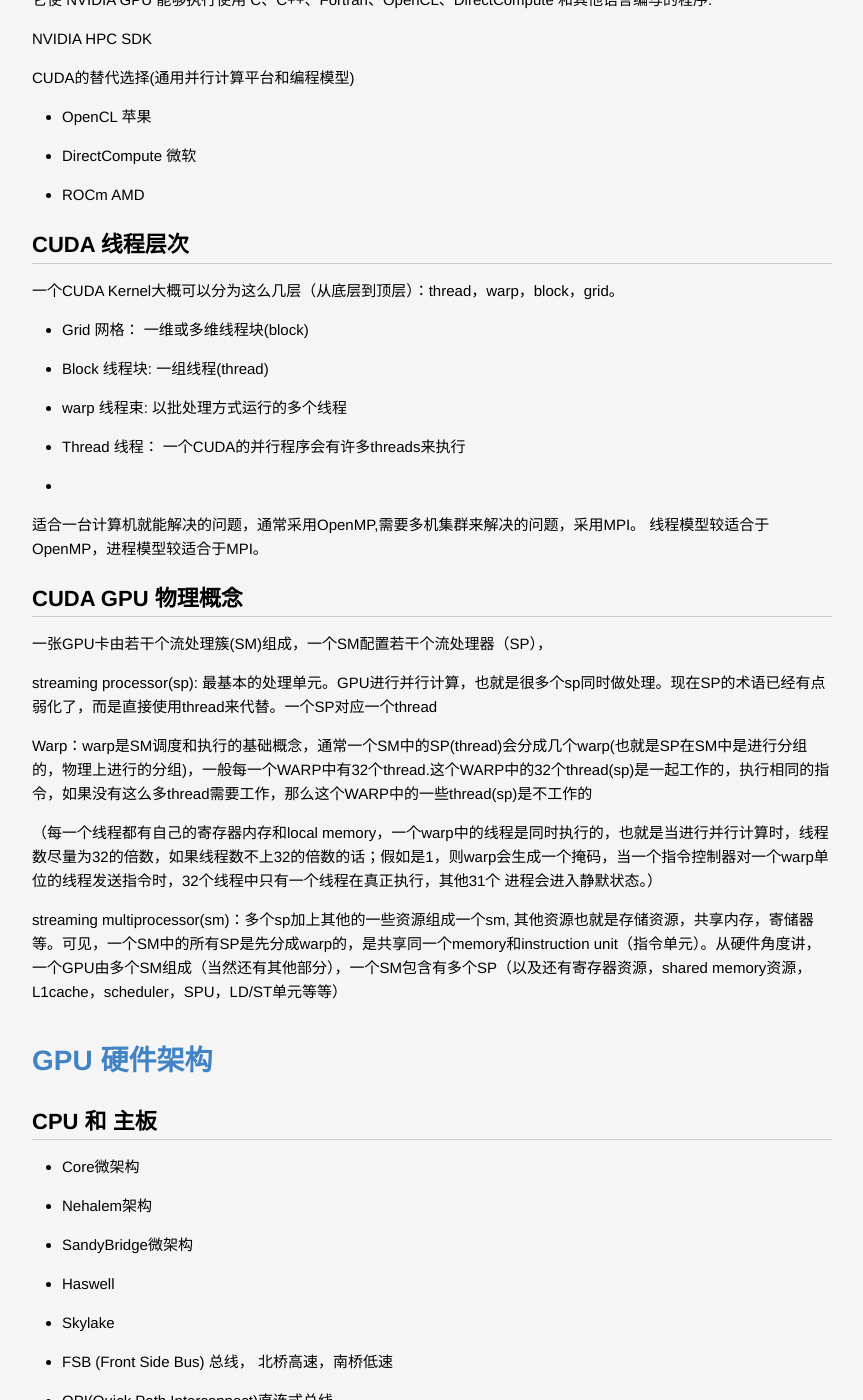
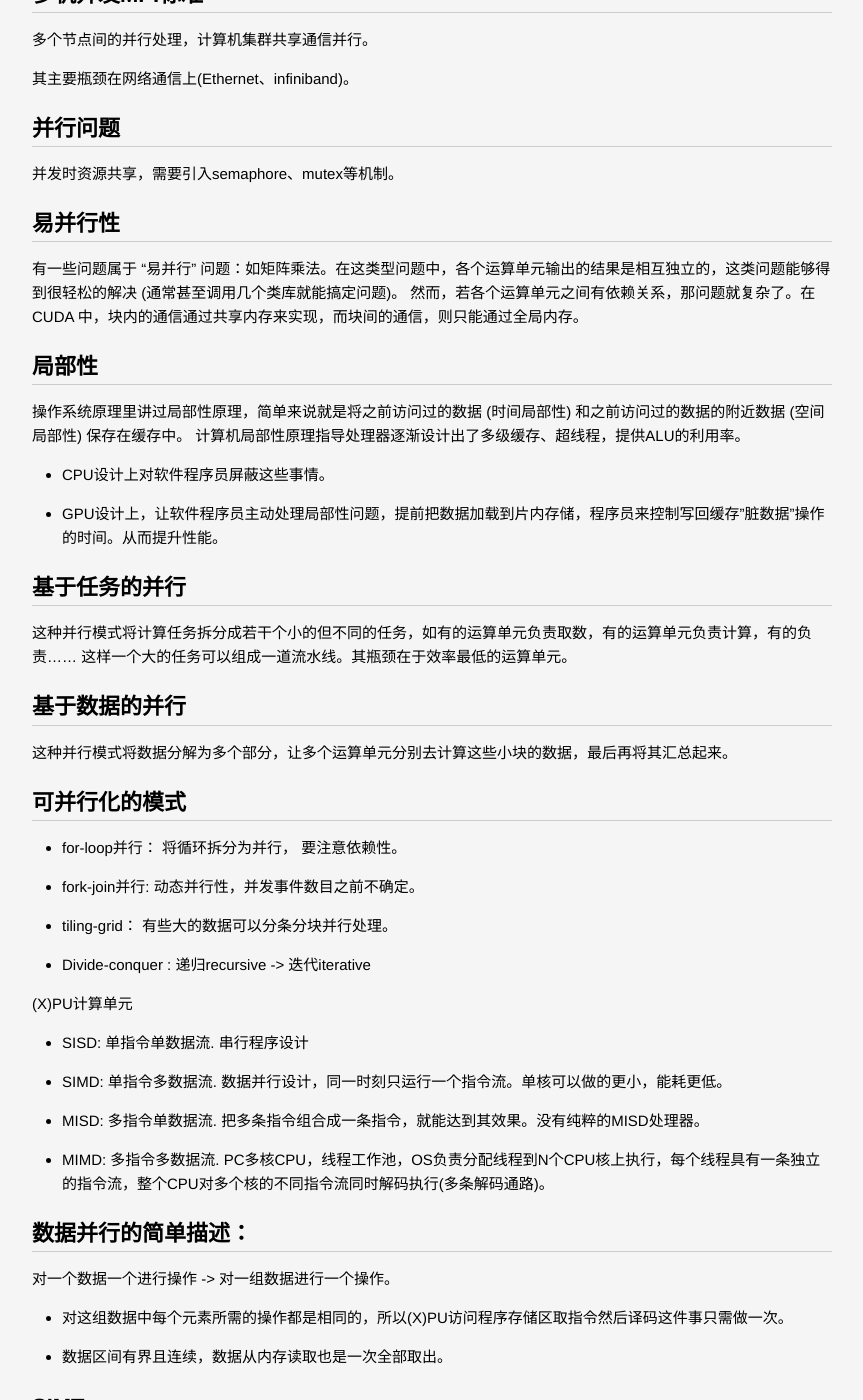
Before and after one commit to lucky521/blog, a Jekyll site: the page built from _posts/framework/2021-11-06-cuda.markdown, in a window 1280 px wide and 1400 px high, scrolled down 4716 px. Shown: the whole window, without its empty margins (208-1071 px from the left). Built offline with Jekyll 4.4.1, drawn with Linux system fonts in a browser that asks for light colours; some of the changed text lies outside the part shown.

Commit message:
Update 2021-11-06-cuda.markdown

```diff
--- a/_posts/framework/2021-11-06-cuda.markdown
+++ b/_posts/framework/2021-11-06-cuda.markdown
@@ -5,17 +5,25 @@
 ---
 
 # HPC历史
-HPC高性能计算：是一个很早就有的领域.
+HPC高性能计算：是一个很早就有的领域. GPU和CPU的结合在HPC领域成为趋势。
 
-冯诺依曼体系下的处理器。
+## 冯诺依曼架构处理器
+当代几乎所有的处理器都是冯诺依架构： 处理器持续从存储器取指令、指令译码、执行指令的指令周期。 CPU由控制器、存储器、运算器组成。
 
-内存速度和时钟速度的比率是限制CPU、GPU吞吐量的重要因素。引入三级缓存来加速.
+内存速度和时钟速度的比率是限制处理器吞吐量的重要因素。大多数程序都是内存受限型而不是时钟受限型，CPU引入三级缓存来加速。  缓存越多，芯片成本越高，成品难度也越大。
+## 克雷向量处理器
 
-## 克雷向量处理器
-一个操作处理多个操作数
+70年代，克雷计算机，其设计结构对后续GPU有很深的影响
+* 多个处理器共享内存
+* 一个操作处理多个操作数
 
 ## 连接机并行指令集
-早期的并行指令集都是为解决图像处理、视频处理而设计出现的。
+
+80年代，连接机，其SIMD处理方式与后续处理器SIMD基本一致
+
+* 早期的并行指令集，都是为解决图像处理、视频处理而设计出现的。
+* 采用的是标准的单指令多数据 (SIMD) 并行处理。连接机通过这种设计消除多余的访存操作，并将内存读写周期变为原来的 1/16
+* 64k个处理器，每个核都在其数据集上执行SIMD指令
 
 SIMD: 一条指令处理多条数据，用于小碎数据的并行操作。比如i7是64位处理器，一次最多处理64位（8个字节）数据。早先处理这些数据只能用于他们的低８位，如果把64位寄存器拆成８个８位寄存器就能同时完成８个操作，计算效率提升了８倍．
 * MMX: MMX将64位寄存当作2X32或8X8来用，只能处理整形计算.
@@ -25,22 +33,41 @@
 ![](https://pic3.zhimg.com/80/v2-94dff219fb39d2c2ccc0d2c38f08181a_720w.jpg)
 
 
-## ARM NEON 指令集
-ARM从v7版本开始引入高级SIMD，称之为NEON。GCC里面有个编译选项是-fpu=neon，当这个设置时，编译器就支持了ARM SIMD，也就是neon。
+## CELL处理器：
 
+20世纪初，IBM、索尼合作研发，它和之后Nvidia的GPU很类似。
 
-## CELL处理器： IBM、索尼、
-
+* 一个 PPC 处理器作为监管处理器，与大量的SPE流处理器相连通，组成了一个工作流水线。
+* 每个SPE核可执行独立的程序，不同SPE核的处理可以不同，比如一个SPE做
+* PPC核取一组待处理数据，分配给若干个SPE核，执行完毕后PPC核再取回。
+* 环形流水线，每个SPE核执行一种操作
 
 ## 多点计算：
-主频太高，电力和散热成本上升，收益递减。使用多个单核实现集群并行处理，成本更低。
+
+Bonic、Folding@home、Bitcoin、Hadoop等点计算项目出现。
+
+单节点算力受主频太高，电力和散热成本上升，收益递减。使用多个单核实现集群并行处理(网络互联、PCIE互联)，成本更低。
 
 
 ## GPGPU编程
+
+GPU的应用早已不限于图像领域。
 使用GPU做通用目的的并行计算（而不是仅仅用于图形渲染）。 这已经跟CUDA的设计思想一致了
 http://graphics.stanford.edu/courses/cs148-10-fall/lectures/programmable.pdf
 
+* 整型并行处理
+* 浮点数并行处理
+* 向量并行处理
 
+典型操作
+* map
+* reduce
+* stream filtering
+* scan
+* scatter
+* gather
+* sort
+* search
 
 
 
@@ -67,14 +93,21 @@
 * NVS产品: 应用于商业级图像显卡
 * GeForce、TITAN 产品： 应用于消费级娱乐显卡
 
-AMD GPU版本历史
+AMD GPU
 * AMD Instinct: 应用于计算卡
 * AMD Radeon: 应用于显示卡
 
-Intel GPU版本历史
+Intel GPU
+* Xe架构
+
+ARM GPU
+* Mali GPU: 基于tile-based的渲染原理，旨在通过最小化帧缓冲访问所需的外部DDR存储器带宽来提高系统范围的能效
+
+Apple GPU
+* M1新品： 内置了8核GPU，深度学习引擎
 
 
-ARM GPU
+
 
 
 
@@ -103,6 +136,31 @@
 
 并发时资源共享，需要引入semaphore、mutex等机制。
 
+## 易并行性
+
+有一些问题属于 “易并行” 问题：如矩阵乘法。在这类型问题中，各个运算单元输出的结果是相互独立的，这类问题能够得到很轻松的解决 (通常甚至调用几个类库就能搞定问题)。
+然而，若各个运算单元之间有依赖关系，那问题就复杂了。在 CUDA 中，块内的通信通过共享内存来实现，而块间的通信，则只能通过全局内存。
+
+## 局部性
+操作系统原理里讲过局部性原理，简单来说就是将之前访问过的数据 (时间局部性) 和之前访问过的数据的附近数据 (空间局部性) 保存在缓存中。
+计算机局部性原理指导处理器逐渐设计出了多级缓存、超线程，提供ALU的利用率。
+* CPU设计上对软件程序员屏蔽这些事情。
+* GPU设计上，让软件程序员主动处理局部性问题，提前把数据加载到片内存储，程序员来控制写回缓存"脏数据"操作的时间。从而提升性能。
+
+
+## 基于任务的并行
+这种并行模式将计算任务拆分成若干个小的但不同的任务，如有的运算单元负责取数，有的运算单元负责计算，有的负责...... 这样一个大的任务可以组成一道流水线。其瓶颈在于效率最低的运算单元。
+
+## 基于数据的并行
+这种并行模式将数据分解为多个部分，让多个运算单元分别去计算这些小块的数据，最后再将其汇总起来。
+
+## 可并行化的模式
+
+* for-loop并行：   将循环拆分为并行， 要注意依赖性。
+* fork-join并行: 动态并行性，并发事件数目之前不确定。
+* tiling-grid： 有些大的数据可以分条分块并行处理。
+* Divide-conquer : 递归recursive -> 迭代iterative
+
 
 (X)PU计算单元
 * SISD: 单指令单数据流.   串行程序设计
@@ -116,7 +174,6 @@
 * 数据区间有界且连续，数据从内存读取也是一次全部取出。
 
 
-GPU 硬编码 实现 AES、H264
 
 ## SIMT
 Nvidia GPU版的SIMD又成为SIMT，单指令多线程，其指令操作码跟CPU的不同，需要程序通过一个内核程序指定每个线程的工作内容。
@@ -130,10 +187,9 @@
 ## 面向GPU编程思想上的差异
 程序中能够并行运行的代码占多大比例？
 
-
 单线程CPU程序员 vs GPU上的并行程序员
-大多数的程序还都是串行主导。（分时复用达到并发效果，不算是真正的并行）
-并行处理带来复杂度的提高，设计GPU软件时程序员需要把并发性和局部性作为关键问题来考虑。
+* 大多数的程序还都是串行主导。（分时复用达到并发效果，不算是真正的并行）
+* 并行处理带来复杂度的提高，设计GPU软件时程序员需要把并发性和局部性作为关键问题来考虑。
 
 
 
@@ -163,38 +219,62 @@
 
 CUDA的替代选择(通用并行计算平台和编程模型)
 * OpenCL 苹果
-* DirectCompute 微软
+* DirectCompute 微软DirectX的一部分。
 * ROCm AMD
 
 
 ## CUDA 线程层次
 
 一个CUDA Kernel大概可以分为这么几层（从底层到顶层）：thread，warp，block，grid。
+PS：core和kernel两个词，core指的是硬件核心，处理器；kernel指软件核心，可重复使用的种子。
 
 * Grid 网格： 一维或多维线程块(block)
-* Block 线程块: 一组线程(thread)
-* warp 线程束: 以批处理方式运行的多个线程
-* Thread 线程： 一个CUDA的并行程序会有许多threads来执行
-*
+* Block 线程块: 一组线程(thread)，包含若干个warp。
+* warp 线程束: 以批处理方式运行的多个线程， 一个SIMD处理中若干个线程是同时执行的。
+* Thread 线程： 一个CUDA的并行程序会有许多threads来执行， 线程是GPU运算的最小执行单元。
+* Kernel definition:  使用__global__定义的C/C++函数。
 
-
-适合一台计算机就能解决的问题，通常采用OpenMP,需要多机集群来解决的问题，采用MPI。
-线程模型较适合于OpenMP，进程模型较适合于MPI。
 
 
 ## CUDA GPU 物理概念
 
 一张GPU卡由若干个流处理簇(SM)组成，一个SM配置若干个流处理器（SP），
 
-streaming processor(sp): 最基本的处理单元。GPU进行并行计算，也就是很多个sp同时做处理。现在SP的术语已经有点弱化了，而是直接使用thread来代替。一个SP对应一个thread
+* 内存（全局的、常量的、共享的）
+* 流处理器簇（SM)
+  * 每个SM内有多个SP共享的、程序可控的高速缓存
+  * 每个SM内有一个寄存器文件
+* 流处理器/流处理单元（SP）
+  * 一个SM里的所有SP共享内存和指令单元。
+  * 随着更新换代，一个SM中的SP越来越多。
+
+streaming processor(sp): 最基本的处理单元。GPU进行并行计算，也就是很多个sp同时做处理。现在SP的术语已经有点弱化了，而是直接使用thread来代替。一个SP对应一个thread.
 
 
-Warp：warp是SM调度和执行的基础概念，通常一个SM中的SP(thread)会分成几个warp(也就是SP在SM中是进行分组的，物理上进行的分组)，一般每一个WARP中有32个thread.这个WARP中的32个thread(sp)是一起工作的，执行相同的指令，如果没有这么多thread需要工作，那么这个WARP中的一些thread(sp)是不工作的
-
+Warp：warp是SM调度和执行的基础概念，通常一个SM中的SP(thread)会分成几个warp(也就是SP在SM中是进行分组的，物理上进行的分组)，一般每一个WARP中有32个thread.这个WARP中的32个thread(sp)是一起工作的，执行相同的指令，如果没有这么多thread需要工作，那么这个WARP中的一些thread(sp)是不工作的.
 （每一个线程都有自己的寄存器内存和local memory，一个warp中的线程是同时执行的，也就是当进行并行计算时，线程数尽量为32的倍数，如果线程数不上32的倍数的话；假如是1，则warp会生成一个掩码，当一个指令控制器对一个warp单位的线程发送指令时，32个线程中只有一个线程在真正执行，其他31个 进程会进入静默状态。）
 
 
-streaming multiprocessor(sm)：多个sp加上其他的一些资源组成一个sm, 其他资源也就是存储资源，共享内存，寄储器等。可见，一个SM中的所有SP是先分成warp的，是共享同一个memory和instruction unit（指令单元）。从硬件角度讲，一个GPU由多个SM组成（当然还有其他部分），一个SM包含有多个SP（以及还有寄存器资源，shared memory资源，L1cache，scheduler，SPU，LD/ST单元等等）
+## CUDA Library
+
+* libcu++
+  * https://github.com/nvidia/libcudacxx
+* CuBLAS: 线性代数库
+  * https://docs.nvidia.com/cuda/cublas/index.html
+* cutensor
+  * https://docs.nvidia.com/cuda/cutensor/index.html
+* NCCL: 实现多GPU卡的collective communication通信（all-gather, reduce, broadcast）库
+  * https://docs.nvidia.com/deeplearning/nccl/user-guide/docs/index.html
+* CuDNN： 深度学习库
+  * https://docs.nvidia.com/deeplearning/cudnn/developer-guide/index.html
+* TensorRT： 推理优化库
+  * https://docs.nvidia.com/deeplearning/tensorrt/quick-start-guide/index.html
+* DALI: 数据ETL预处理库(py库)
+  * https://docs.nvidia.com/deeplearning/dali/user-guide/docs/index.html
+
+
+
+
 
 
 
@@ -204,59 +284,62 @@
 
 # GPU 硬件架构
 
-## CPU 和 主板
-* Core微架构
-* Nehalem架构
-* SandyBridge微架构
+CPU 被设计为以尽可能快的速度执行称为线程(thread)的一系列操作，并且可以并行执行几十个这样的线程；
+GPU 被设计为并行执行数千个线程（摊销较慢的单线程性能以实现更大的吞吐量）, 将更多的晶体管用于数据处理而不是数据缓存和流量控制。
+
+CPU 一般是基于时间片轮转调度原则，每个线程固定地执行单个时间片；而 GPU 的策略则是在线程阻塞的时候迅速换入换出.
+
+## CPU
+* Core 微架构
+* Nehalem
+* SandyBridge
+* IvyBridge
 * Haswell
 * Skylake
 
-* FSB (Front Side Bus) 总线， 北桥高速，南桥低速
+## 连接总线
+Intel
+* FSB (Front Side Bus) 总线:
+  * 北桥高速，南桥低速
 * QPI(Quick Path Interconnect)直连式总线
+* DMI(Direct Media Interface) 直接媒体接口
 
-* PCI-E (Peripheral Communications Interconnect Express)，2010年PCIE3.0传输速度5GB, 2021年6.0传输速度64G
+AMD
+* HTLink(HyperTransport)
+* Infinity Fabric
+
+
+* PCI-E (Peripheral Communications Interconnect Express)
+  * 2010年PCIE3.0传输速度5GB, 2021年6.0传输速度64G
   * 频宽
-
+* NVLINK
 
 ## GPU
 
-* 内存
-* 流处理器簇
-* 流处理器
-* 流处理单元
-
-
-
-截止2021年，发布时间离我们最近的8种NVIDIA GPU微架构是：
+截止2021年，按时间线顺序的8代NVIDIA GPU微架构：
 
 * Tesla: 代表是G80, 第一款支持 C 语言的 GPU, 使用标量线程处理器的 GPU，无需程序员手动管理向量寄存器
 * Fermi：
 * Kepler
 * Maxwell
-* Pascal
-* Volta
-* Turing
-* Ampere
-
-
-## GPU vs CPU
-
-CPU 被设计为以尽可能快的速度执行称为线程(thread)的一系列操作，并且可以并行执行几十个这样的线程；
-GPU 被设计为并行执行数千个线程（摊销较慢的单线程性能以实现更大的吞吐量）, 将更多的晶体管用于数据处理而不是数据缓存和流量控制。
+* Pascal： 简称P系列
+* Volta：  简称V系列
+* Turing： 简称T系列
+* Ampere： 简称A系列
 
 
 ## GPU 算力演进
 
-GPU 算力GPU的算力由版本号表示，有时也称为“SM 版本”。
+Nvidia GPU 算力（compute-capabilities）由版本号表示，有时也称为“SM 版本”。
 这个版本号被用来标识 GPU 硬件支持的功能，并在运行时由应用程序使用以确定当前 GPU 上可用的硬件功能和/或指令。
 算力包括主要修订号 X 和次要修订号 Y，并用 X.Y 表示。
 具有相同主要修订号的设备具有相同的核心架构：
-* 基于 Ampere 架构的设备主要修订号为 8；
-* 基于 Volta 架构的设备为 7；
-* 基于 Pascal 架构的设备为 6；
-* 基于 Maxwell 架构的设备为 5；
+* 基于 Ampere 架构的设备主要修订号为 8； 支持bfloat16、异步编程
+* 基于 Volta 架构和 Turing 架构的设备都为 7；引入Independent Thread Scheduling among threads in a warp
+* 基于 Pascal 架构的设备为 6；支持64位浮点数的原子操作
+* 基于 Maxwell 架构的设备为 5；支持fp16
 * 基于 Kepler 架构的设备为 3；
-* 基于 Fermi 架构的设备为2 ；
+* 基于 Fermi 架构的设备为2 ；引入一级、二级缓存
 * 基于 Tesla 架构的设备为1；
 
 
@@ -278,3 +361,13 @@
 [GPGPU](https://en.wikipedia.org/wiki/General-purpose_computing_on_graphics_processing_units)
 
 [OpenMP最新标准](https://www.openmp.org/specifications/)
+
+
+
+
+## ARM NEON 指令集
+ARM从v7版本开始引入高级SIMD，称之为NEON。GCC里面有个编译选项是-fpu=neon，当这个设置时，编译器就支持了ARM SIMD，也就是neon。
+
+## GPU 硬编码
+
+GPU 硬编码 实现 AES、H264
```
Also changed, not shown: other parts of _posts/framework/2021-11-06-cuda.markdown (+0 -1 lines).
